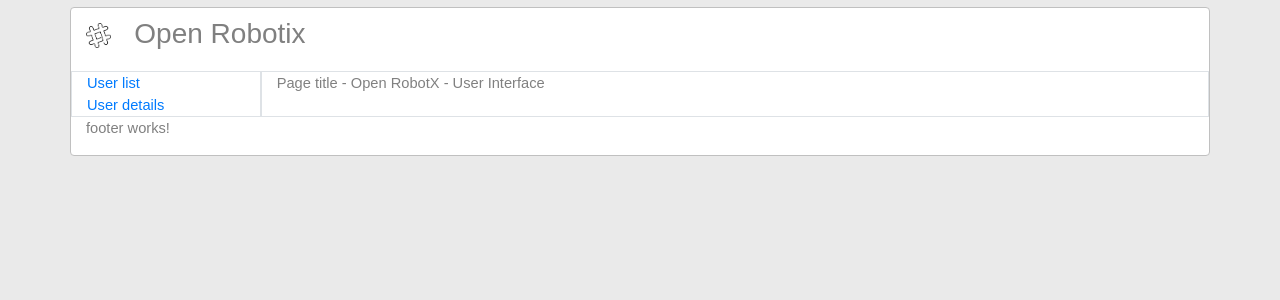
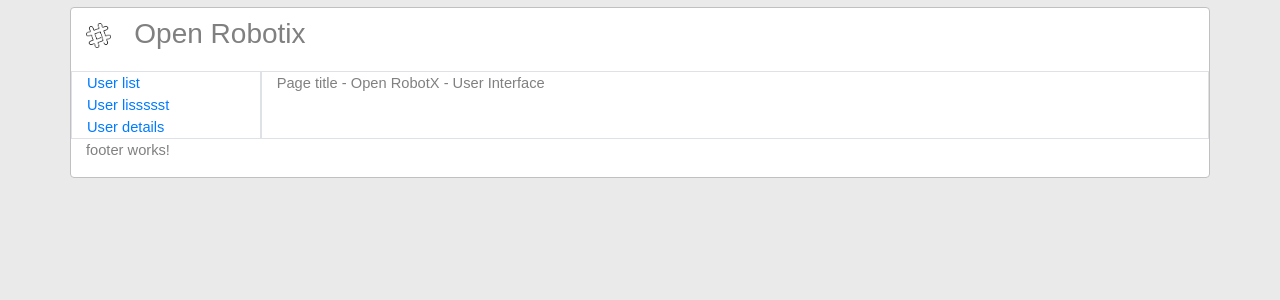
Before and after one commit to danut10/orx, an Angular app in the folder orx-ng/: page / in a window 1280 px wide. Shown: the top 300 px of the page. Built offline with nearby package versions, Linux system fonts and the light colour scheme.

Commit message:
init: routing

```diff
--- a/orx-ng/src/app/app-routing.module.ts
+++ b/orx-ng/src/app/app-routing.module.ts
@@ -5,8 +5,8 @@ import { RouterModule, Routes } from '@angular/router';
 import { UserListComponent } from './components/user-list/user-list.component';
 
 const routes: Routes = [
-	{ path: 'user-list', component: UserListComponent },
-	{ path: 'user-details/:id', component: UserDetailsComponent }
+	{ outlet: 'primary1', path: 'user-list', component: UserListComponent },
+	{ outlet: 'primary1', path: 'user-details/:id', component: UserDetailsComponent }
 ];
 
 @NgModule({
--- a/orx-ng/src/app/components/app/app.component.html
+++ b/orx-ng/src/app/components/app/app.component.html
@@ -5,16 +5,18 @@
 	<!-- content -->
 	<div class="row">
 		<div class="col-sm-2 border">
+
 			<nav>
 				<a routerLink="/user-list">User list</a>
-			</nav>
-			<nav>
+				<br>
+				<a [routerLink]="[{ outlets: { primary1: ['user-list'] } }]">User lissssst</a>
+				<br>
 				<a routerLink="/user-details/1">User details</a>
 			</nav>
 		</div>
 		<div class="col-sm-10 border">
 			<p class="red">Page title - {{ title }} </p>
-			<router-outlet></router-outlet>
+			<router-outlet name="primary1"></router-outlet>
 		</div>
 	</div>
 
```
